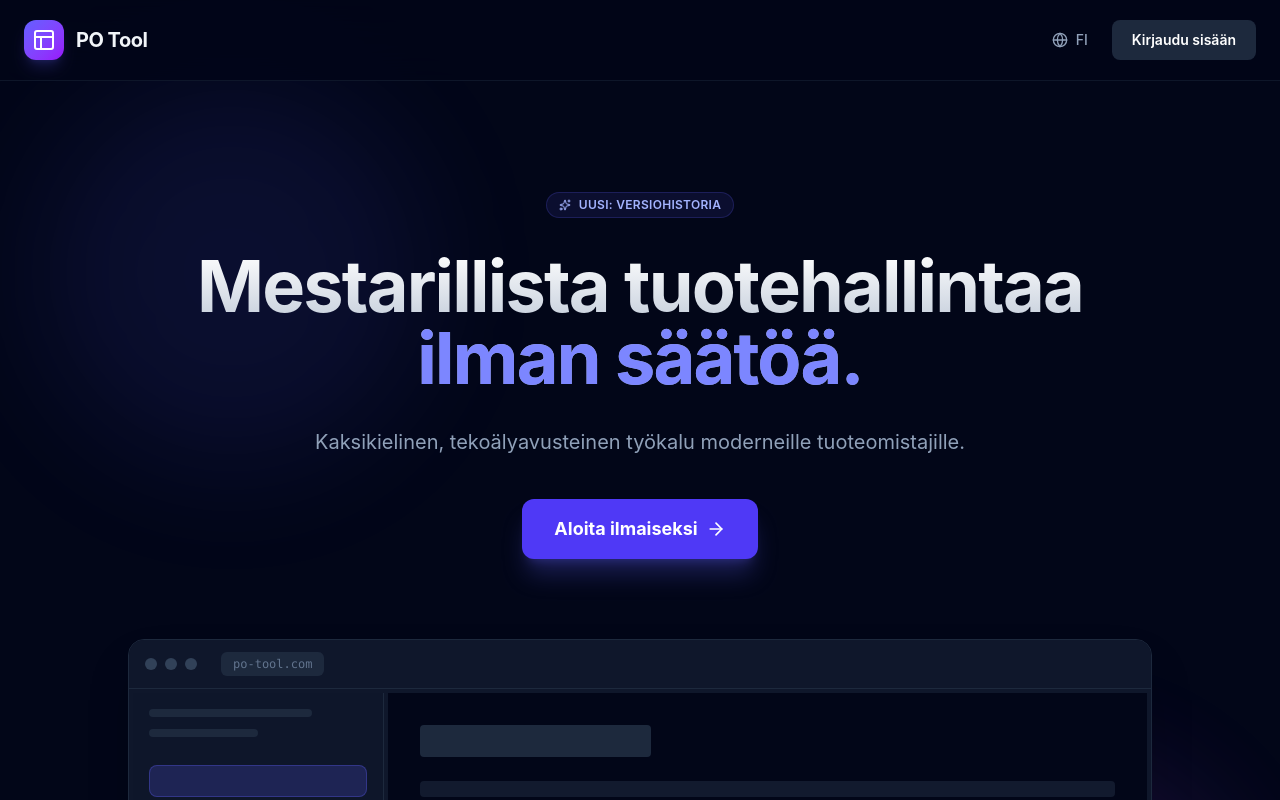
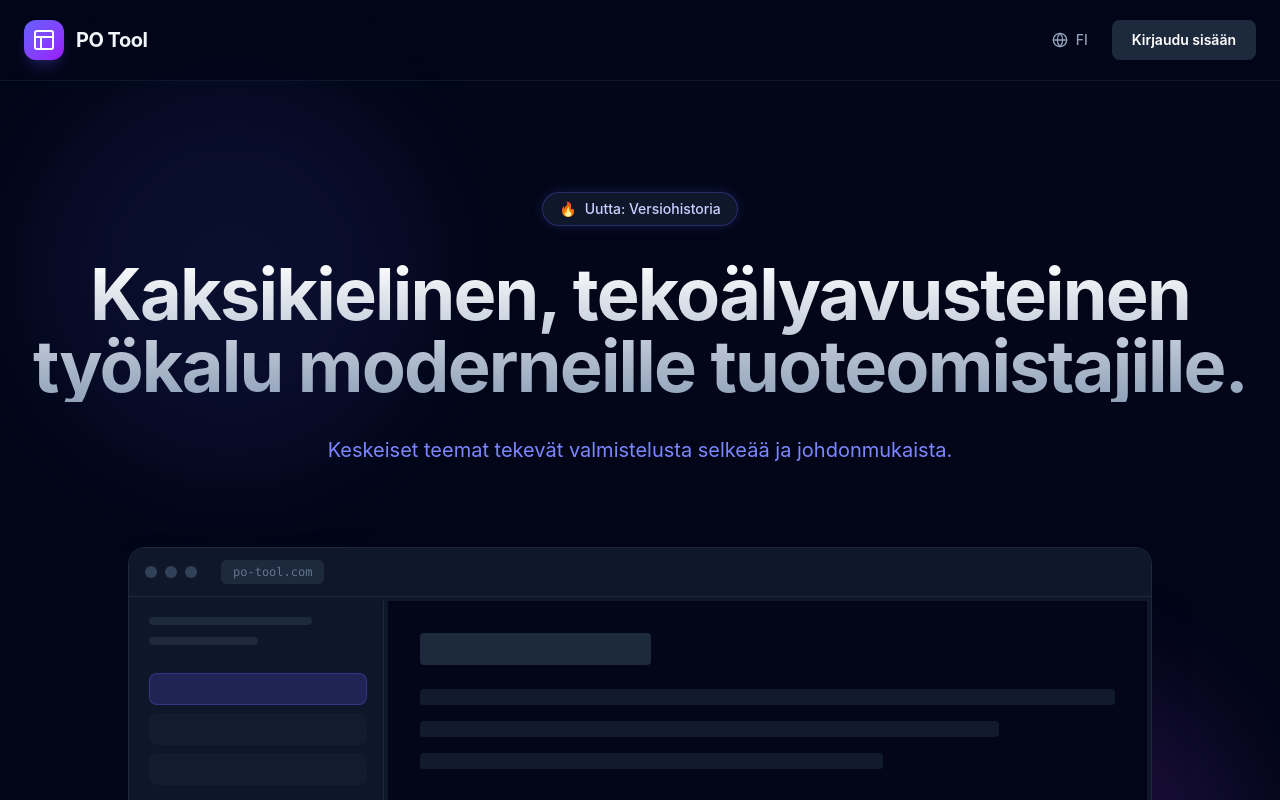
Before and after one commit to wilmav/potool, a React (Vite) app: page / in a window 1280 px wide. Shown: the top 800 px of the page. Built offline with nearby package versions, Linux system fonts and the light colour scheme.

Commit message:
Versio8 - aloita ilmaiseksi painikkeen poisto, otsikoiden vaihto

```diff
--- a/src/components/LandingPage.jsx
+++ b/src/components/LandingPage.jsx
@@ -1,4 +1,4 @@
-import { Layout, Globe, ArrowRight, Check, Sparkles, Cloud, Languages, Lock, Zap } from 'lucide-react'
+import { Layout, Globe, Check, Sparkles, Cloud, Languages, Lock, Zap } from 'lucide-react'
 import { useStore } from '../store'
 
 export function LandingPage({ onLogin }) {
@@ -6,11 +6,10 @@ export function LandingPage({ onLogin }) {
 
     const t = {
         hero: {
-            title: language === 'fi' ? 'Mestarillista tuotehallintaa' : 'Master Your Product Specs',
+            title: language === 'fi' ? 'Kaksikielinen, tekoälyavusteinen työkalu moderneille tuoteomistajille.' : 'The bilingual, AI-powered workspace for modern Product Owners.',
             subtitle: language === 'fi'
-                ? 'Kaksikielinen, tekoälyavusteinen työkalu moderneille tuoteomistajille.'
-                : 'The bilingual, AI-powered workspace for modern Product Owners.',
-            cta: language === 'fi' ? 'Aloita ilmaiseksi' : 'Start for Free',
+                ? 'Keskeiset teemat tekevät valmistelusta selkeää ja johdonmukaista.'
+                : 'Key themes make preparation clear and consistent.',
             login: language === 'fi' ? 'Kirjaudu sisään' : 'Log in'
         },
         features: {
@@ -74,32 +73,20 @@ export function LandingPage({ onLogin }) {
                 </div>
 
                 <div className="relative max-w-7xl mx-auto px-6 text-center z-10">
-                    <div className="inline-flex items-center gap-2 px-3 py-1 mb-8 rounded-full bg-indigo-500/10 border border-indigo-500/20 text-indigo-300 text-xs font-semibold tracking-wide uppercase">
-                        <Sparkles className="w-3 h-3" />
-                        {language === 'fi' ? 'Uusi: Versiohistoria' : 'New: Version History'}
+                    <div className="inline-flex items-center gap-2 px-4 py-1.5 mb-8 rounded-full bg-slate-900 border border-indigo-500/30 shadow-[0_0_15px_-3px_rgba(99,102,241,0.3)] text-indigo-200 text-sm font-medium transition-transform hover:scale-105 cursor-default">
+                        <span>🔥</span>
+                        {language === 'fi' ? 'Uutta: Versiohistoria' : 'New: Version History'}
                     </div>
 
                     <h1 className="text-5xl lg:text-7xl font-bold tracking-tight mb-8 bg-clip-text text-transparent bg-gradient-to-b from-white to-slate-400">
                         {t.hero.title}
-                        <br />
-                        <span className="text-indigo-400">
-                            {language === 'fi' ? 'ilman säätöä.' : 'without the hassle.'}
-                        </span>
                     </h1>
 
-                    <p className="max-w-2xl mx-auto text-lg lg:text-xl text-slate-400 mb-10 leading-relaxed">
+                    <p className="max-w-2xl mx-auto text-lg lg:text-xl text-indigo-400 mb-10 leading-relaxed">
                         {t.hero.subtitle}
                     </p>
 
-                    <div className="flex flex-col sm:flex-row items-center justify-center gap-4">
-                        <button
-                            onClick={onLogin}
-                            className="w-full sm:w-auto px-8 py-4 bg-indigo-600 hover:bg-indigo-500 text-white rounded-xl font-bold text-lg shadow-xl shadow-indigo-500/25 hover:shadow-indigo-500/40 hover:scale-[1.02] active:scale-[0.98] transition-all flex items-center justify-center gap-2 group"
-                        >
-                            {t.hero.cta}
-                            <ArrowRight className="w-5 h-5 group-hover:translate-x-1 transition-transform" />
-                        </button>
-                    </div>
+
 
                     {/* Dashboard Preview Mockup */}
                     <div className="mt-20 relative mx-auto max-w-5xl rounded-2xl border border-slate-800 bg-slate-900/50 backdrop-blur-sm shadow-2xl overflow-hidden group">
```
